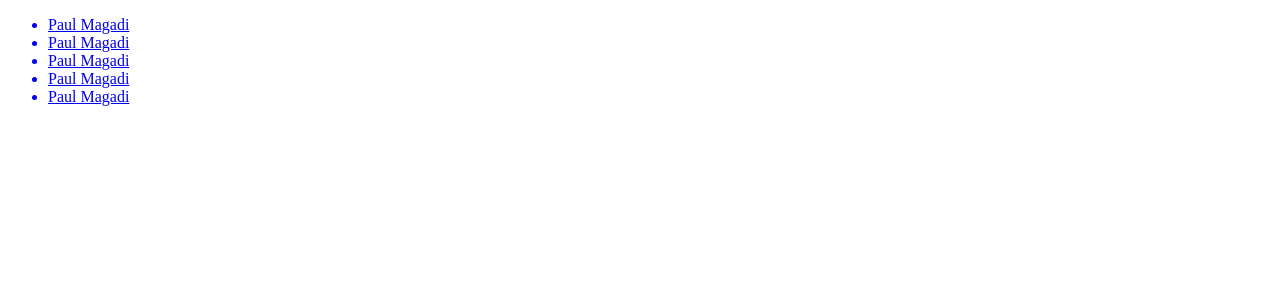
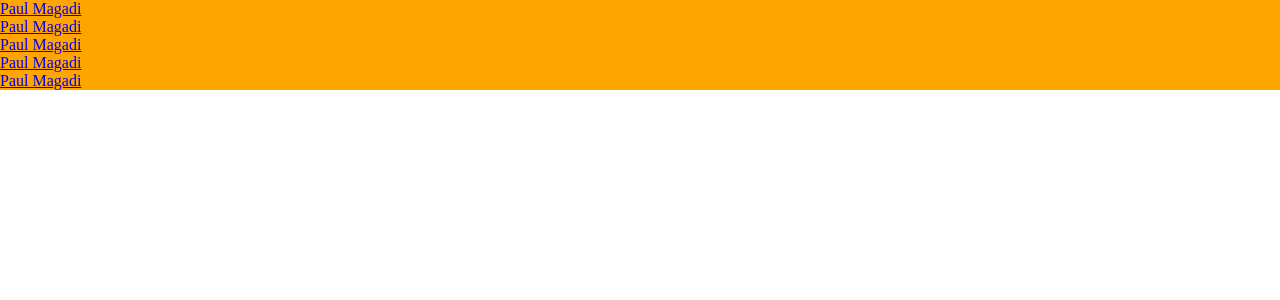
Before and after one commit to paulmagadi/Portfolio-Website-Django, a Django app: page / in a window 1280 px wide. Shown: the top 300 px of the page. Run offline with Django 5.2, Linux system fonts and the light colour scheme.

Commit message:
modified:   portfolio/main/templates/main/index.html

```diff
--- a/portfolio/main/templates/main/index.html
+++ b/portfolio/main/templates/main/index.html
@@ -4,6 +4,21 @@
     <meta charset="UTF-8">
     <meta name="viewport" content="width=device-width, initial-scale=1.0">
     <title>Paul Magadi</title>
+
+    <style>
+        * {
+            margin: 0;
+            padding: 0;
+        }
+
+        :root {
+            --main: orange;
+        }
+        .container {
+            background-color: var(--main);
+            color: orange;
+        }
+    </style>
 </head>
 <body>
     <div class="container">
```
